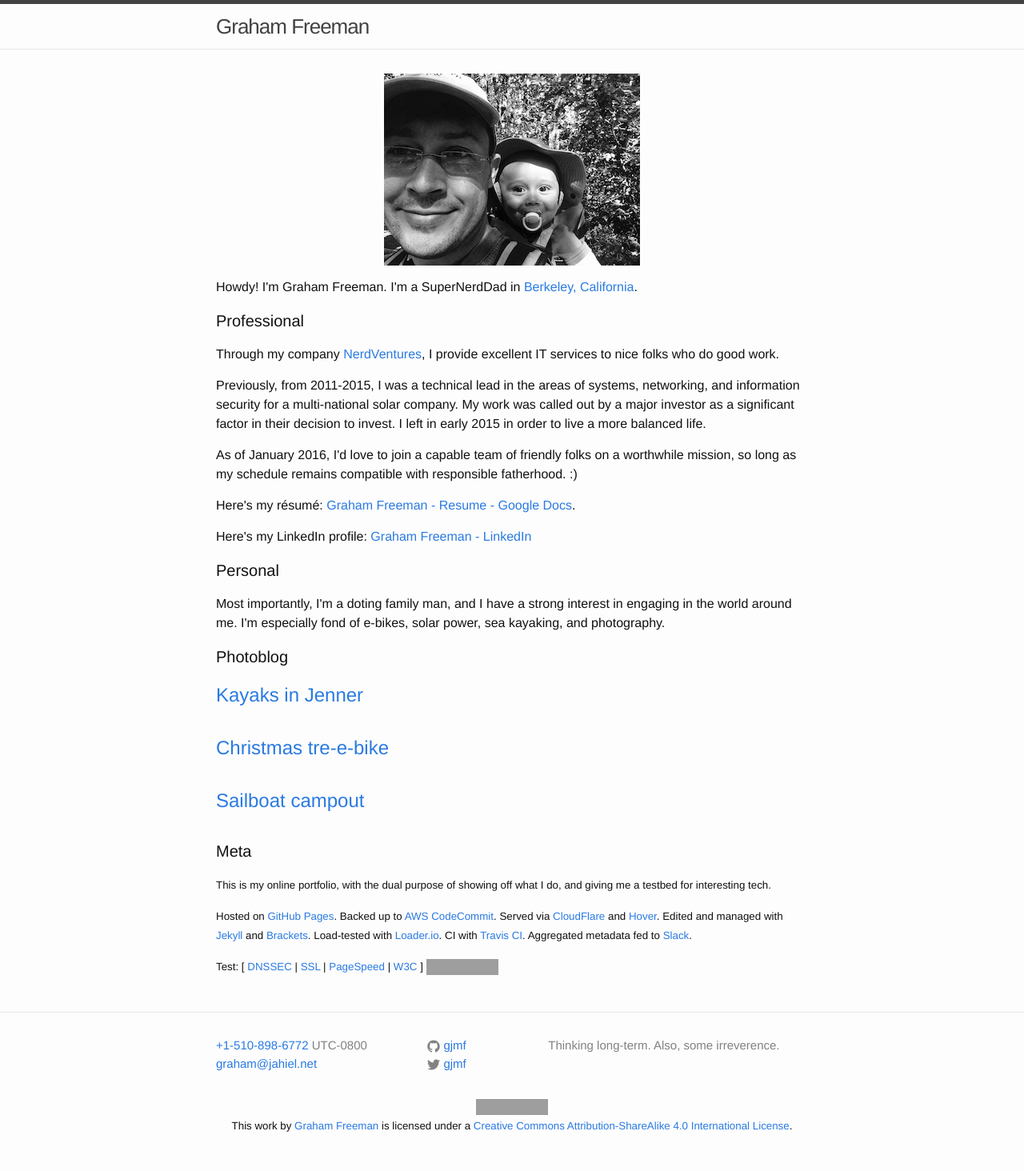
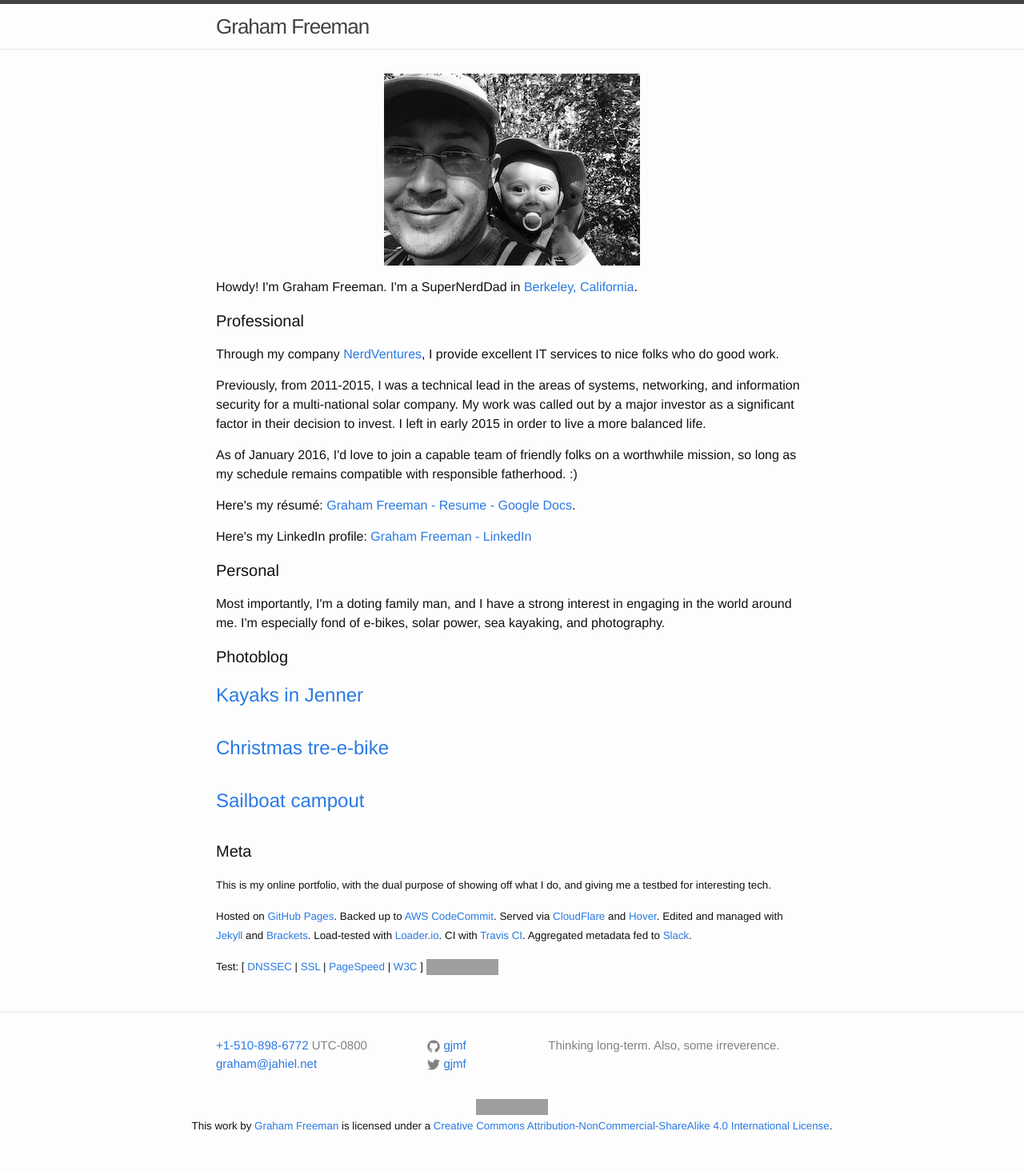
Before and after one commit to gjmf/gjmf.github.io, a Jekyll site: the page built from index.html, in a window 1280 px wide. Shown: the whole page at 80% size. Built offline with Jekyll 4.4.1, drawn with Linux system fonts in a browser that asks for light colours; grey boxes are pictures that could not be loaded.

Commit message:
Changed the Creative Commons license.

```diff
--- a/_includes/footer.html
+++ b/_includes/footer.html
@@ -51,7 +51,10 @@
   </div>
 
 <div>
-<p style="text-align:center"><small><a rel="license" href="https://creativecommons.org/licenses/by-sa/4.0/"><img alt="Creative Commons License" style="border-width:0" src="https://licensebuttons.net/l/by-sa/4.0/88x31.png" /></a><br />This work by <a xmlns:cc="https://creativecommons.org/ns#" href="https://graham-freeman.info/" property="cc:attributionName" rel="cc:attributionURL">Graham Freeman</a> is licensed under a <a rel="license" href="https://creativecommons.org/licenses/by-sa/4.0/">Creative Commons Attribution-ShareAlike 4.0 International License</a>.
+
+    <p style="text-align:center">
+    <small>
+    <a rel="license" href="https://creativecommons.org/licenses/by-nc-sa/4.0/"><img alt="Creative Commons License" style="border-width:0" src="https://licensebuttons.net/l/by-nc-sa/4.0/88x31.png" /></a><br />This work by <a xmlns:cc="https://creativecommons.org/ns#" href="https://graham-freeman.info/" property="cc:attributionName" rel="cc:attributionURL">Graham Freeman</a> is licensed under a <a rel="license" href="https://creativecommons.org/licenses/by-nc-sa/4.0/">Creative Commons Attribution-NonCommercial-ShareAlike 4.0 International License</a>.
     </small>
     </p>
     </div>
```
